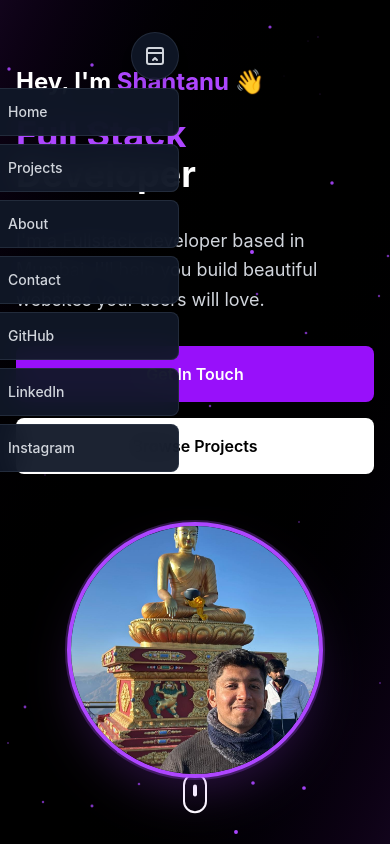
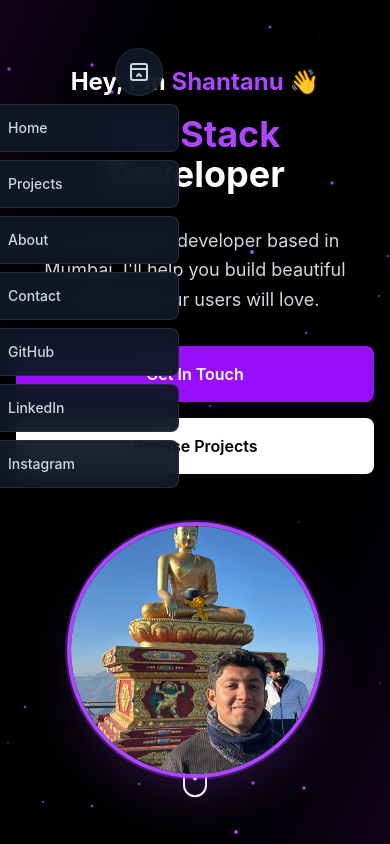
Before and after one commit to shantanugondane/Portfolio, a Next.js app: page / in a window 390 px wide. Both pictures are taken after a click on the button 155 px from the left and 56 px from the top of the page. Shown: the top 844 px of the page. Built offline with nearby package versions, Linux system fonts and the light colour scheme.

Commit message:
mobile section updated

```diff
--- a/components/EnhancedFooter.js
+++ b/components/EnhancedFooter.js
@@ -39,7 +39,7 @@ const EnhancedFooter = () => {
   ];
 
   return (
-    <footer className="relative bg-black border-t border-gray-800/50">
+    <footer className="relative bg-black border-t border-gray-800/50 safe-bottom">
       {/* Background Effects */}
       <div className="absolute inset-0 bg-gradient-to-t from-purple-900/5 to-transparent"></div>
 
--- a/components/EnhancedHero.js
+++ b/components/EnhancedHero.js
@@ -8,7 +8,7 @@ const EnhancedHero = () => {
   const words2 = ["Full", "Stack", "Developer"];
 
   return (
-    <div className="relative min-h-screen flex items-center justify-center overflow-hidden bg-black">
+    <div className="relative min-h-screen flex items-center justify-center overflow-hidden bg-black safe-top safe-bottom">
       {/* Animated Background */}
       <div className="absolute inset-0">
         <div className="absolute inset-0 bg-gradient-to-br from-purple-900/20 via-black to-purple-900/20"></div>
@@ -36,12 +36,12 @@ const EnhancedHero = () => {
       </div>
 
       {/* Main Content */}
-      <div className="relative z-10 w-full max-w-7xl mx-auto px-4 sm:px-6 lg:px-8">
+      <div className="relative z-10 w-full max-w-7xl mx-auto px-4 sm:px-6 lg:px-8 py-8">
         <div className="flex flex-col lg:flex-row items-center justify-between gap-12">
 
           {/* Left Side - Text Content */}
           <motion.div
-            className="flex-1 space-y-8"
+            className="flex-1 space-y-8 text-center lg:text-left"
             initial={{ opacity: 0, x: -50 }}
             animate={{ opacity: 1, x: 0 }}
             transition={{ duration: 0.8 }}
@@ -95,7 +95,7 @@ const EnhancedHero = () => {
 
             {/* Buttons */}
             <motion.div
-              className="flex flex-col sm:flex-row gap-4"
+              className="flex flex-col sm:flex-row gap-4 justify-center lg:justify-start"
               initial={{ opacity: 0, y: 20 }}
               animate={{ opacity: 1, y: 0 }}
               transition={{ delay: 1.2, duration: 0.8 }}
@@ -161,7 +161,7 @@ const EnhancedHero = () => {
 
       {/* Scroll Indicator */}
       <motion.div
-        className="absolute bottom-8 left-1/2 transform -translate-x-1/2"
+        className="absolute bottom-8 left-1/2 transform -translate-x-1/2 safe-bottom"
         initial={{ opacity: 0, y: 20 }}
         animate={{ opacity: 1, y: 0 }}
         transition={{ delay: 1.5, duration: 0.8 }}
--- a/components/EnhancedProjects.js
+++ b/components/EnhancedProjects.js
@@ -48,10 +48,10 @@ const EnhancedProjects = () => {
   ];
 
   return (
-    <section id="projects" className="relative min-h-screen py-20 bg-black">
+    <section id="projects" className="relative min-h-screen py-20 bg-black safe-top safe-bottom">
       {/* Section Header */}
       <motion.div
-        className="text-center mb-16"
+        className="text-center mb-16 px-4"
         initial={{ opacity: 0, y: 50 }}
         whileInView={{ opacity: 1, y: 0 }}
         transition={{ duration: 0.8 }}
--- a/components/FloatingNavbar.js
+++ b/components/FloatingNavbar.js
@@ -50,11 +50,11 @@ const FloatingNavbar = () => {
   ];
 
   return (
-    <div className="fixed top-4 md:top-8 left-1/2 transform -translate-x-1/2 z-50">
+    <div className="fixed top-4 md:top-8 left-1/2 transform -translate-x-1/2 z-50 safe-top">
       <FloatingDock
         items={navItems}
         desktopClassName="bg-gray-900/80 backdrop-blur-md border border-gray-700/50"
-        mobileClassName="fixed top-4 right-4"
+        mobileClassName="fixed top-4 right-4 safe-top safe-right"
       />
     </div>
   );
--- a/components/ui/floating-dock.js
+++ b/components/ui/floating-dock.js
@@ -37,7 +37,7 @@ const FloatingDockMobile = ({
         {open && (
           <motion.div
             layoutId="nav"
-            className="absolute right-0 top-full mt-2 flex flex-col gap-2 min-w-[220px] z-50"
+            className="absolute right-0 top-full mt-2 flex flex-col gap-2 min-w-[220px] z-50 max-w-[calc(100vw-2rem)]"
           >
             {items.map((item, idx) => (
               <motion.div
--- a/src/app/globals.css
+++ b/src/app/globals.css
@@ -36,3 +36,52 @@ body {
   backdrop-filter: blur(10px);
   -webkit-backdrop-filter: blur(10px);
 }
+
+/* Safe area utilities for mobile */
+.safe-top {
+  padding-top: env(safe-area-inset-top);
+}
+
+.safe-bottom {
+  padding-bottom: env(safe-area-inset-bottom);
+}
+
+.safe-left {
+  padding-left: env(safe-area-inset-left);
+}
+
+.safe-right {
+  padding-right: env(safe-area-inset-right);
+}
+
+/* Mobile viewport fixes */
+@supports (padding: max(0px)) {
+  .safe-top {
+    padding-top: max(env(safe-area-inset-top), 1rem);
+  }
+
+  .safe-bottom {
+    padding-bottom: max(env(safe-area-inset-bottom), 1rem);
+  }
+
+  .safe-left {
+    padding-left: max(env(safe-area-inset-left), 1rem);
+  }
+
+  .safe-right {
+    padding-right: max(env(safe-area-inset-right), 1rem);
+  }
+}
+
+/* Ensure proper mobile layout */
+@media (max-width: 768px) {
+  body {
+    min-height: 100vh;
+    min-height: 100dvh; /* Dynamic viewport height for mobile */
+  }
+
+  /* Prevent horizontal overflow */
+  .floating-dock {
+    max-width: calc(100vw - 2rem);
+  }
+}
--- a/src/app/layout.js
+++ b/src/app/layout.js
@@ -14,13 +14,23 @@ const geistMono = Geist_Mono({
 });
 
 export const metadata = {
-  title: "Create Next App",
-  description: "Generated by create next app",
+  title: "Shantanu Gondane - Full Stack Developer",
+  description: "Full Stack Developer based in Mumbai, building beautiful websites and innovative solutions",
+  viewport: {
+    width: 'device-width',
+    initialScale: 1,
+    maximumScale: 1,
+    userScalable: false,
+    viewportFit: 'cover',
+  },
 };
 
 export default function RootLayout({ children }) {
   return (
     <html lang="en">
+      <head>
+        <meta name="viewport" content="width=device-width, initial-scale=1, maximum-scale=1, user-scalable=no, viewport-fit=cover" />
+      </head>
       <body
         className={`${geistSans.variable} ${geistMono.variable} antialiased`}
       >
```
